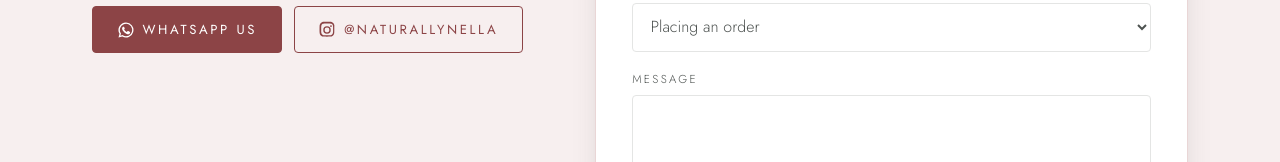
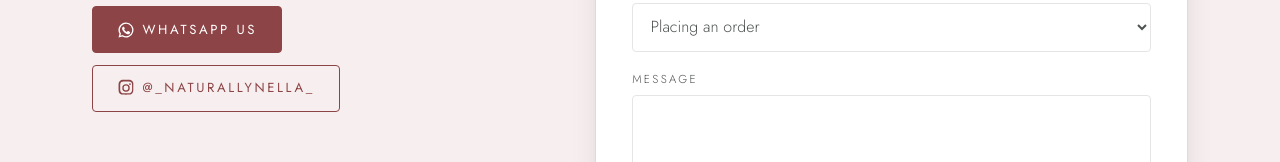
Before and after one commit to DevonAllies/natural-nella, a plain HTML site: page index.html in a window 1280 px wide. Shown: the part 5063-5225 px from the top of the page. Drawn offline with nearby package versions, Linux system fonts and the light colour scheme.

Commit message:
Fix Instagram handle and company name format
Point Instagram links to the correct profile, @_naturallynella_, and
write the company name in the About story as "(Pty) Ltd".

Co-Authored-By: Claude Opus 5.5 <noreply@anthropic.com>

```diff
--- a/index.html
+++ b/index.html
@@ -81,7 +81,7 @@
         <div class="about-copy">
           <p class="eyebrow">Our story</p>
           <h2>Relax. Refresh. Recharge.</h2>
-          <p>Founded in 2020 at the height of the pandemic, Naturally Nella PTY (Ltd) began as a mobile hair and beauty service dedicated to specialized hair and body treatments. This hands-on experience inspired us to create our own line of handmade bath and body products, allowing us to bring the spa experience directly to your home.</p>
+          <p>Founded in 2020 at the height of the pandemic, Naturally Nella (Pty) Ltd began as a mobile hair and beauty service dedicated to specialized hair and body treatments. This hands-on experience inspired us to create our own line of handmade bath and body products, allowing us to bring the spa experience directly to your home.</p>
           <p>Today, we specialize in high-quality, handmade bath and body products as well as room and home fragrances. We take pride in crafting items that our customers love—people who appreciate the use of natural ingredients and enjoy filling their homes with beautiful aromas.</p>
           <h3 class="about-subhead">Looking to the Future</h3>
           <p>Our vision is to expand our offering by reintroducing pamper parties, creating a space where clients can enjoy a hands-on experience while having our handmade products available for purchase. We look forward to growing our community and continuing to provide natural, handmade self-care solutions.</p>
@@ -124,9 +124,9 @@
                 <svg aria-hidden="true" viewBox="0 0 24 24" width="18" height="18"><path fill="currentColor" d="M12 2a10 10 0 0 0-8.6 15.1L2 22l5-1.3A10 10 0 1 0 12 2Zm0 18.2a8.2 8.2 0 0 1-4.2-1.2l-.3-.2-3 .8.8-2.9-.2-.3A8.2 8.2 0 1 1 12 20.2Zm4.5-6.1c-.2-.1-1.5-.7-1.7-.8-.2-.1-.4-.1-.6.1l-.8 1c-.1.2-.3.2-.5.1a6.7 6.7 0 0 1-3.3-2.9c-.3-.4.3-.4.7-1.3.1-.2 0-.3 0-.4l-.8-1.8c-.2-.5-.4-.4-.6-.4h-.5a1 1 0 0 0-.7.3 3 3 0 0 0-.9 2.2 5.2 5.2 0 0 0 1.1 2.7 11.8 11.8 0 0 0 4.5 4c1.7.7 2.4.8 3.2.6.5-.1 1.5-.6 1.7-1.2.2-.6.2-1.1.2-1.2-.1-.1-.3-.2-.5-.3Z"/></svg>
                 WhatsApp us
               </a>
-              <a class="btn btn-ghost" href="https://www.instagram.com/naturallynella/" target="_blank" rel="noopener">
+              <a class="btn btn-ghost" href="https://www.instagram.com/_naturallynella_/" target="_blank" rel="noopener">
                 <svg aria-hidden="true" viewBox="0 0 24 24" width="18" height="18"><path fill="currentColor" d="M12 7a5 5 0 1 0 0 10 5 5 0 0 0 0-10Zm0 8.2a3.2 3.2 0 1 1 0-6.4 3.2 3.2 0 0 1 0 6.4ZM17.3 5.5a1.2 1.2 0 1 0 0 2.4 1.2 1.2 0 0 0 0-2.4ZM21.9 7c-.1-1.6-.4-3-1.6-4.2C19.1 1.6 17.6 1.2 16 1.1 14.3 1 9.7 1 8 1.1c-1.6.1-3 .4-4.2 1.6C2.6 3.9 2.2 5.4 2.1 7 2 8.7 2 13.3 2.1 15c.1 1.6.4 3 1.6 4.2 1.2 1.2 2.6 1.6 4.2 1.6 1.7.1 6.3.1 8 0 1.6-.1 3-.4 4.2-1.6 1.2-1.2 1.6-2.6 1.6-4.2.1-1.7.1-6.3 0-8Zm-2.2 9.8a3.3 3.3 0 0 1-1.8 1.8c-1.3.5-4.3.4-5.7.4s-4.4.1-5.7-.4a3.3 3.3 0 0 1-1.8-1.8c-.5-1.3-.4-4.3-.4-5.7s-.1-4.4.4-5.7A3.3 3.3 0 0 1 6.5 3.6c1.3-.5 4.3-.4 5.7-.4s4.4-.1 5.7.4a3.3 3.3 0 0 1 1.8 1.8c.5 1.3.4 4.3.4 5.7s.1 4.4-.4 5.7Z"/></svg>
-                @naturallynella
+                @_naturallynella_
               </a>
             </div>
           </div>
@@ -202,7 +202,7 @@
         <ul class="dialog-prices" aria-label="Prices"></ul>
         <div class="dialog-actions">
           <a class="btn btn-primary dialog-whatsapp" href="#" target="_blank" rel="noopener">Order on WhatsApp</a>
-          <a class="btn btn-ghost" href="https://www.instagram.com/naturallynella/" target="_blank" rel="noopener">Instagram</a>
+          <a class="btn btn-ghost" href="https://www.instagram.com/_naturallynella_/" target="_blank" rel="noopener">Instagram</a>
         </div>
         <div class="dialog-description"></div>
       </div>
--- a/js/products.js
+++ b/js/products.js
@@ -524,7 +524,7 @@ const PRODUCTS = [
 /* ---------- Contact ---------- */
 
 const CONTACT = {
-  instagram: { handle: "@naturallynella", url: "https://www.instagram.com/naturallynella/" },
+  instagram: { handle: "@_naturallynella_", url: "https://www.instagram.com/_naturallynella_/" },
   email: "naturallynella3@gmail.com",
   whatsapp: "27845051127", // Danelle, international format for wa.me links
   phones: [
```
Also changed, not shown: 1 other file.
